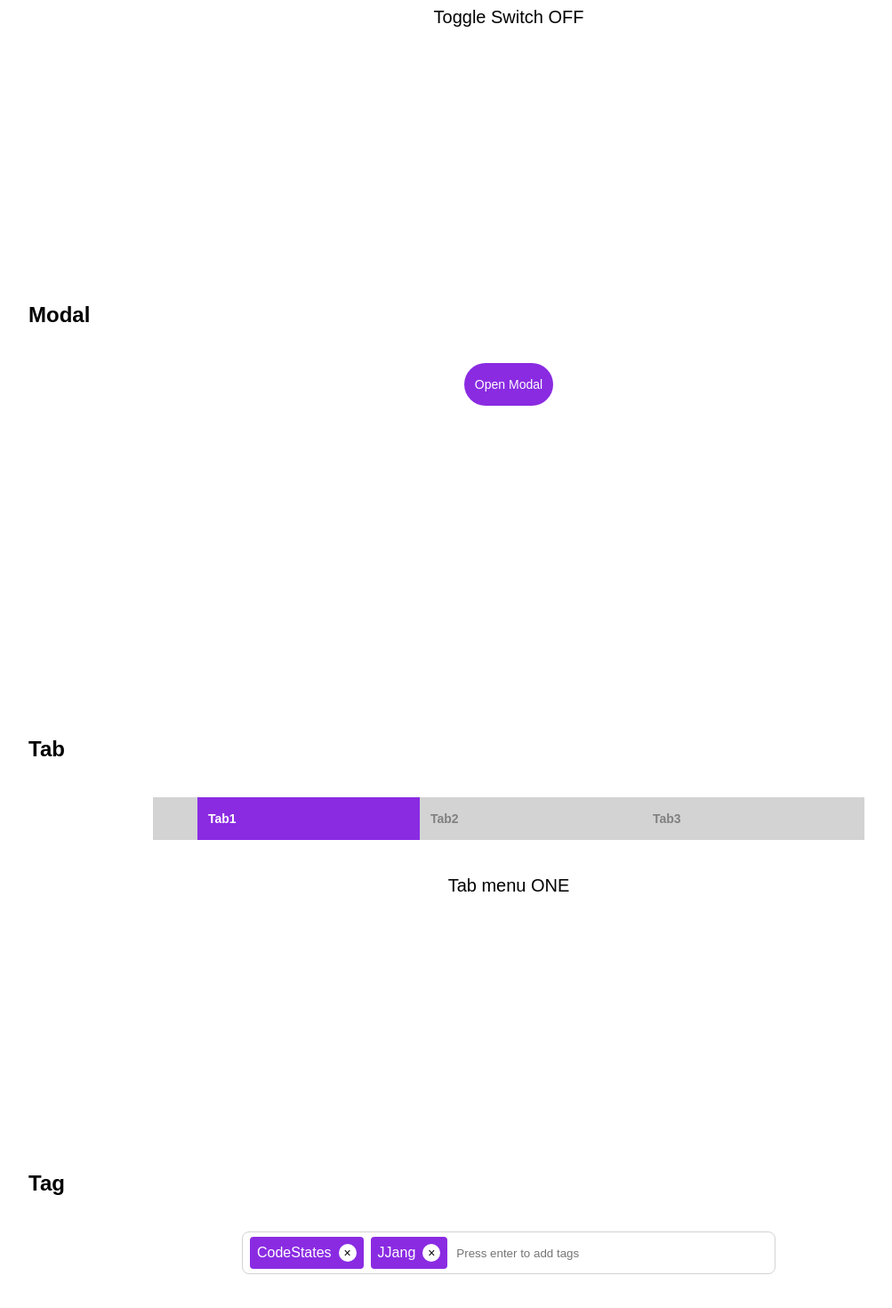
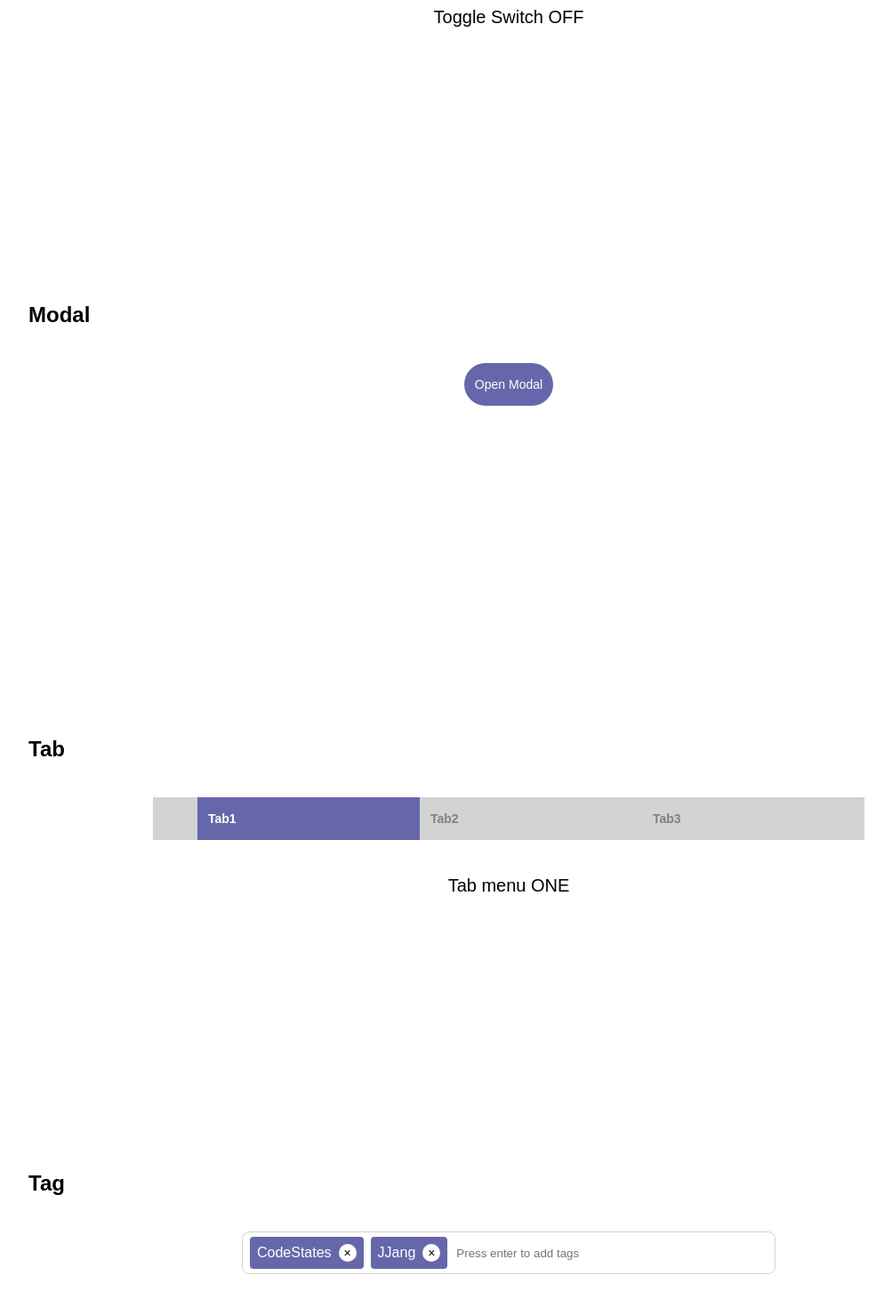
Before and after one commit to y-solb/custom_component, a React (Create React App) app in the folder custom-component/: page / in a window 1280 px wide. Shown: the part 188-1658 px from the top of the page at 89% size, without its empty margins (68-1071 px from the left). Built offline with nearby package versions, Linux system fonts and the light colour scheme.

Commit message:
Design: 올해의 색상 베리 페리로 color 변경

```diff
--- a/custom-component/src/component/CheckBox.js
+++ b/custom-component/src/component/CheckBox.js
@@ -43,7 +43,7 @@ const CheckBoxLabel = styled.label`
   width: 28px;
   height: 28px;
   padding: 4px;
-  background: ${(props) => (props.isCheck ? "blueviolet" : "white")};
+  background: ${(props) => (props.isCheck ? "#6667AB" : "white")};
   border: ${(props) => (props.isCheck ? "none" : "1px solid lightgray")};
   border-radius: 50%;
   ${Icon} {
--- a/custom-component/src/component/ClickEdit.js
+++ b/custom-component/src/component/ClickEdit.js
@@ -54,4 +54,8 @@ const Input = styled.input`
   padding: 10px;
   text-align: center;
   border: 1px solid lightgray;
+  &:focus {
+    border: 1px solid #6667ab;
+    outline: none;
+  }
 `;
--- a/custom-component/src/component/Modal.js
+++ b/custom-component/src/component/Modal.js
@@ -43,7 +43,7 @@ const ModalBtn = styled.button`
   height: 48px;
   border-radius: 100px;
   color: white;
-  background-color: blueviolet;
+  background-color: #6667ab;
 `;
 
 const Background = styled.div`
@@ -80,5 +80,5 @@ const CloseBtn = styled.button`
 
 const ModalContent = styled.p`
   font-size: 24px;
-  color: blueviolet;
+  color: #6667ab;
 `;
--- a/custom-component/src/component/Tab.js
+++ b/custom-component/src/component/Tab.js
@@ -54,7 +54,7 @@ const TabBtn = styled.button`
   height: 48px;
   padding: 12px;
   color: ${(props) => (props.selected ? "white" : "gray")};
-  background-color: ${(props) => (props.selected ? "blueviolet" : "lightgray")};
+  background-color: ${(props) => (props.selected ? "#6667AB" : "lightgray")};
   text-align: start;
   font-weight: 600;
 `;
--- a/custom-component/src/component/Tag.js
+++ b/custom-component/src/component/Tag.js
@@ -59,7 +59,7 @@ const TagWrapper = styled.div`
   border: 1px solid lightgray;
   border-radius: 8px;
   &:hover {
-    border-color: blueviolet;
+    border-color: #6667ab;
   }
 `;
 
@@ -73,7 +73,7 @@ const TagItem = styled.li`
   align-items: center;
   padding: 8px;
   border-radius: 4px;
-  background-color: blueviolet;
+  background-color: #6667ab;
 `;
 
 const TagContent = styled.p`
--- a/custom-component/src/component/Toggle.js
+++ b/custom-component/src/component/Toggle.js
@@ -31,8 +31,8 @@ const ToggleLabel = styled.label`
   background-position: ${(props) => (props.isOn ? "left" : "right")};
   background-image: ${(props) =>
     props.isOn
-      ? "linear-gradient(to right, blueviolet 50%, lightgray 50%)"
-      : "linear-gradient(to left, lightgray 50%, blueviolet 50%)"};
+      ? "linear-gradient(to right, #6667AB 50%, lightgray 50%)"
+      : "linear-gradient(to left, lightgray 50%, #6667AB 50%)"};
   background-size: 200%;
   transition: 0.4s;
   cursor: pointer;
```
